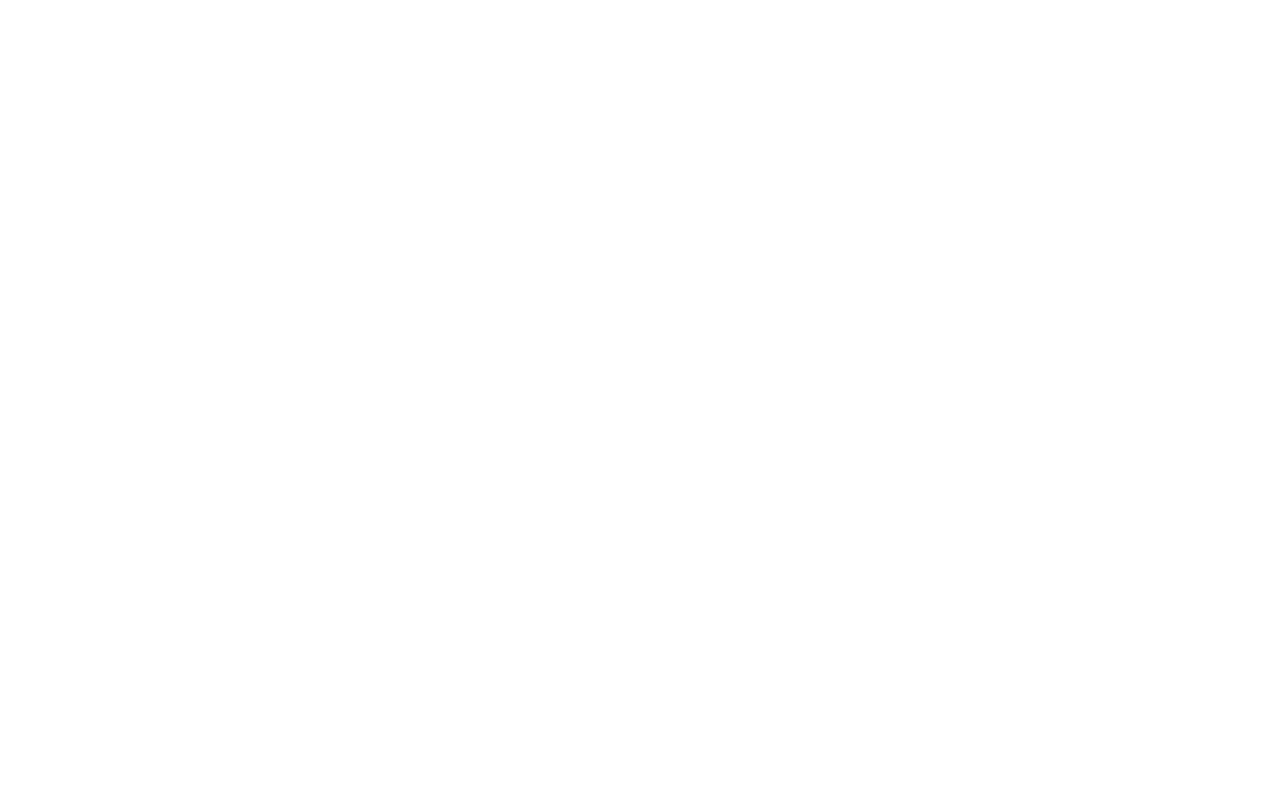
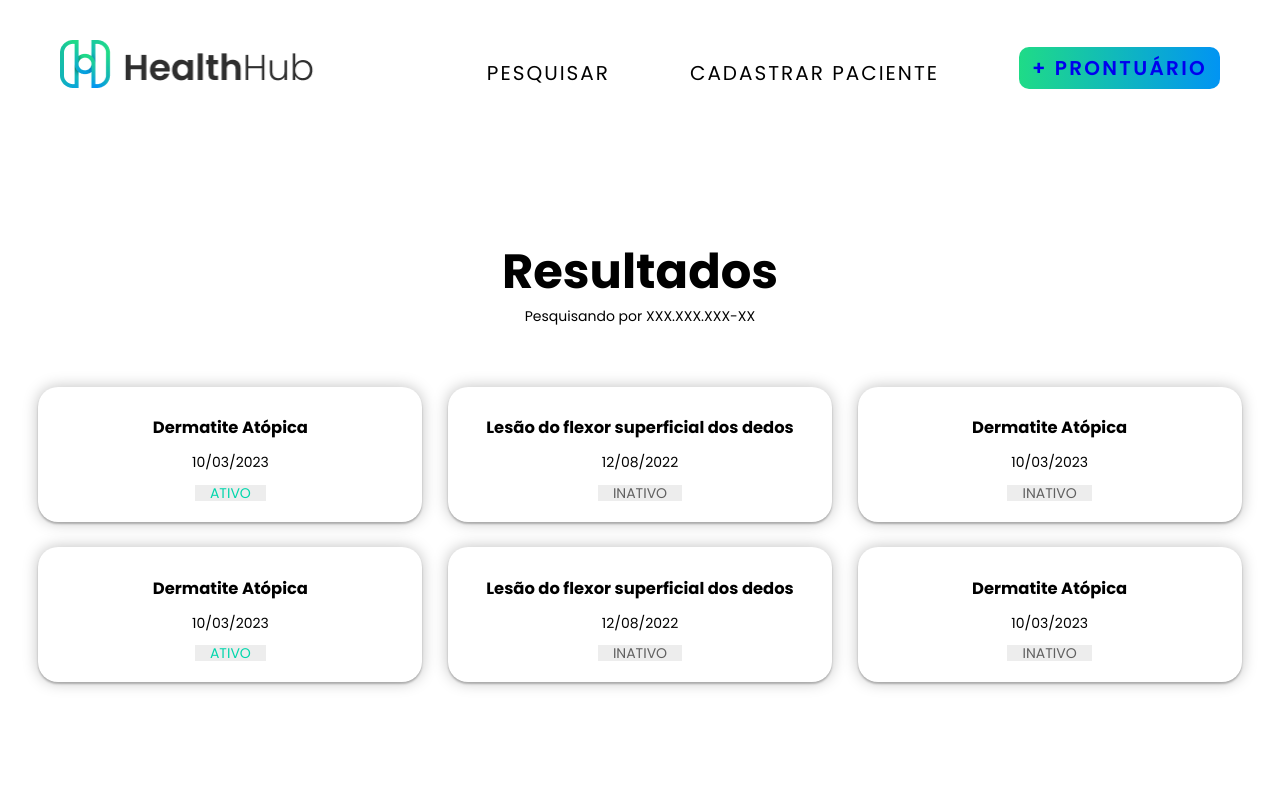
Before and after one commit to brunaportelaa/health-hub, a React (Vite) app: page /resultados in a window 1280 px wide. Shown: the top 800 px of the page. Built offline with nearby package versions, Linux system fonts and the light colour scheme.

Commit message:
criada página de resultados

```diff
--- a/src/App.jsx
+++ b/src/App.jsx
@@ -6,6 +6,7 @@
 import CadastrarProntuario from "./screens/CadastrarProntuario";
 import { ToastContainer } from "react-toastify";
 import "react-toastify/dist/ReactToastify.css";
+import Resultados from "./screens/Resultados";
 
 function App() {
   return (
@@ -20,6 +21,7 @@
             element={<CadastrarProntuario />}
           />
           <Route path="/cadastrar-paciente" element={<CadastrarPaciente />} />
+          <Route path="/resultados" element={<Resultados />} />
           <Route path="*" element="" />
         </Routes>
       </BrowserRouter>
--- a/src/common-components/Card/index.jsx
+++ b/src/common-components/Card/index.jsx
@@ -2,10 +2,10 @@
 import { Shadows, Spaces, BorderRadiuses } from "../../shared/DesignTokens"
 
 export const Card = styled.div`
+  width: 30%;
   box-shadow: ${Shadows.ONE};
   text-align: center;
   padding: ${Spaces.TWO} ${Spaces.FOUR};
   border-radius: ${BorderRadiuses.TWO};
-  flex: 1;
-  margin: 0 1%;
+  margin: 1%;
 `;
--- /dev/null
+++ b/src/common-components/Resultados/Resultados.css
@@ -0,0 +1,28 @@
+.container {
+    display: flex;
+    flex-direction: column;
+    align-items: center;
+    justify-content: center;
+    text-align: center;
+    margin-bottom: 120px;
+}
+
+.prontuarios-container {
+    display: flex;
+    flex-wrap: wrap;
+    justify-content: center;
+}
+
+.page-title{
+    margin: 100px 0 0;
+    font-family: Poppins;
+    font-size: 48px;
+    font-weight: 700;
+    line-height: 72px;
+    letter-spacing: 0em;
+    text-align: center;
+}
+
+.paragraph {
+    margin: 0 0 50px;
+}
--- /dev/null
+++ b/src/common-components/Resultados/Resultados.jsx
@@ -0,0 +1,61 @@
+import ActiveTag from '../ActiveTag';
+import { Card } from '../Card'
+import './Resultados.css'
+
+const ResultsPage = () => {
+
+    const prontuarios = [
+        {
+            title: 'Dermatite Atópica',
+            date: '10/03/2023',
+            ativo: true,
+        },
+        {
+            title: 'Lesão do flexor superficial dos dedos',
+            date: '12/08/2022',
+            ativo: false,
+        },
+        {
+            title: 'Dermatite Atópica',
+            date: '10/03/2023',
+            ativo: false,
+        },
+        {
+            title: 'Dermatite Atópica',
+            date: '10/03/2023',
+            ativo: true,
+        },
+        {
+            title: 'Lesão do flexor superficial dos dedos',
+            date: '12/08/2022',
+            ativo: false,
+        },
+        {
+            title: 'Dermatite Atópica',
+            date: '10/03/2023',
+            ativo: false,
+        },
+    ]
+
+    return (
+        <div className='container'>
+            <div>
+                <h1 className='page-title'>Resultados</h1>
+                <p className='paragraph'>Pesquisando por XXX.XXX.XXX-XX</p>
+            </div>
+            <div className='prontuarios-container'>
+            {
+                prontuarios.map(prontuario => (
+                    <Card>
+                    <h3>{prontuario.title}</h3>
+                    <p>{prontuario.date}</p>
+                    <ActiveTag color={prontuario.ativo ? '#00D6AC' : '#606060'} content={prontuario.ativo ? 'ATIVO' : 'INATIVO'}/>
+                    </Card>
+                ))
+            }
+            </div>
+        </div>
+    )
+}
+
+export default ResultsPage;
--- /dev/null
+++ b/src/screens/Resultados.jsx
@@ -0,0 +1,15 @@
+import Footer from "../common-components/Footer/Footer";
+import Header from "../common-components/Header/Header";
+import ResultsPage from "../common-components/Resultados/Resultados";
+
+function Resultados() {
+  return (
+    <div className="">
+      <Header />
+      <ResultsPage />
+      <Footer />
+    </div>
+  );
+}
+
+export default Resultados;
```
